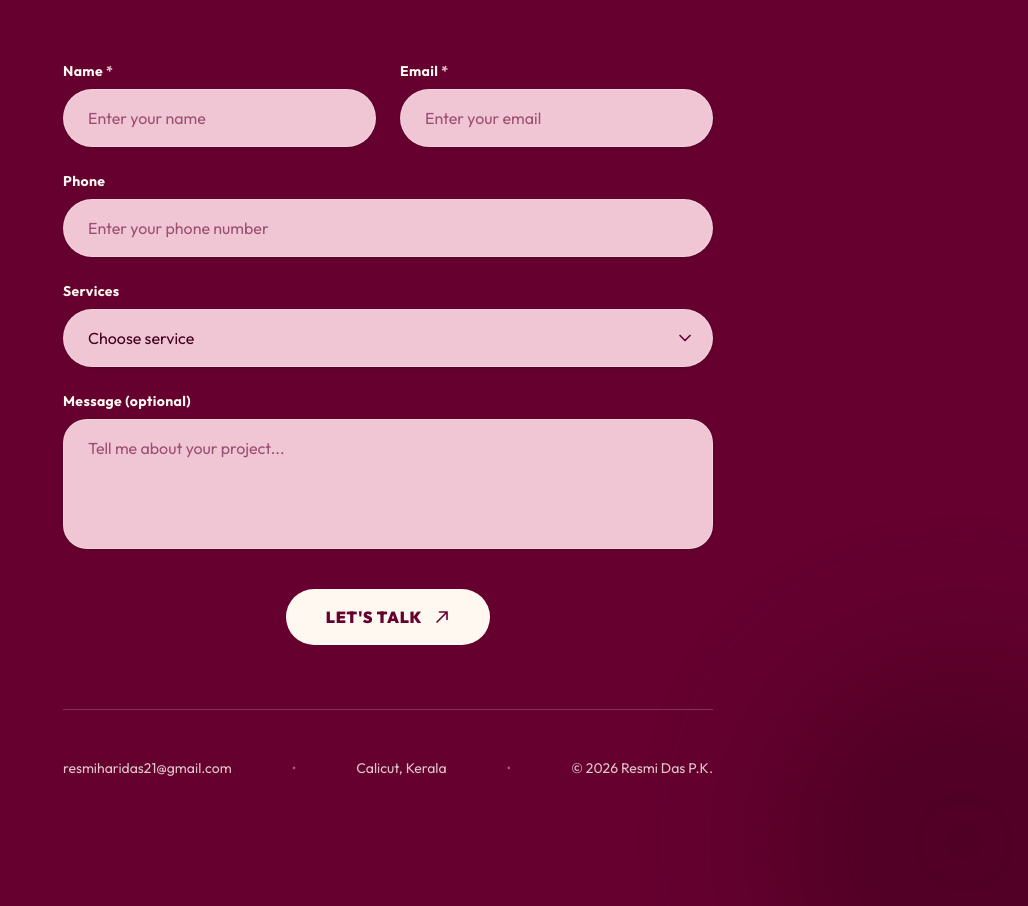
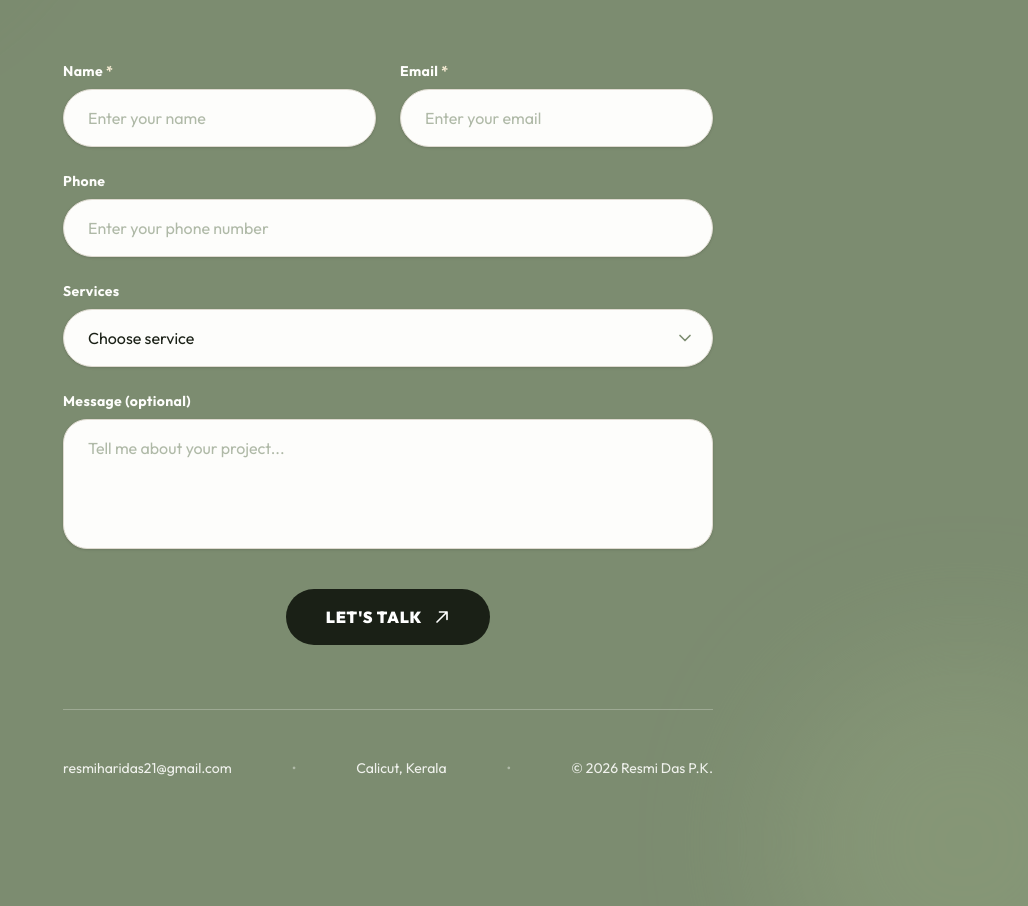
Before and after one commit to PreethiMurugan-20/resmi-portfolio, a website built with Vite: page index.html in a window 1280 px wide. Shown: the part 5242-6148 px from the top of the page, without its empty margins (252-1280 px from the left). Built offline with nearby package versions, Linux system fonts and the light colour scheme; a web font is replaced by a local one.

Commit message:
style: update contact section color palette and form styling in index.html

```diff
--- a/index.html
+++ b/index.html
@@ -637,23 +637,23 @@
 
   <!-- Contact / Let's Connect Section -->
   <section id="contact"
-    class="w-full relative bg-[#65002F] text-[#FFF8F0] py-24 sm:py-28 md:py-32 z-20 overflow-hidden">
+    class="w-full relative bg-[#7C8C70] text-[#FDFDFB] py-24 sm:py-28 md:py-32 z-20 overflow-hidden">
     <!-- Ambient glowing backdrop effects -->
     <div
-      class="absolute -top-32 -left-32 w-96 h-96 bg-[#85003E] rounded-full blur-3xl opacity-40 pointer-events-none -z-0">
+      class="absolute -top-32 -left-32 w-96 h-96 bg-[#637357] rounded-full blur-3xl opacity-50 pointer-events-none -z-0">
     </div>
     <div
-      class="absolute -bottom-32 -right-32 w-96 h-96 bg-[#45001F] rounded-full blur-3xl opacity-60 pointer-events-none -z-0">
+      class="absolute -bottom-32 -right-32 w-96 h-96 bg-[#8FA07D] rounded-full blur-3xl opacity-50 pointer-events-none -z-0">
     </div>
 
     <div class="w-full max-w-[1200px] mx-auto px-6 md:px-12 relative z-10">
 
       <!-- Section Header -->
       <div class="text-center max-w-2xl mx-auto mb-12 sm:mb-16 fade-in-up">
-        <h2 class="text-3xl sm:text-4xl md:text-5xl lg:text-6xl font-black tracking-tight text-[#FFF8F0] mb-4">
+        <h2 class="text-3xl sm:text-4xl md:text-5xl lg:text-6xl font-black tracking-tight text-[#FDFDFB] mb-4">
           Let's Connect!
         </h2>
-        <p class="text-sm sm:text-base md:text-lg text-[#FFF8F0]/80 font-light max-w-lg mx-auto leading-relaxed">
+        <p class="text-sm sm:text-base md:text-lg text-[#F0F5EC] font-light max-w-lg mx-auto leading-relaxed">
           Available for freelance, full-time, and collaboration opportunities.
         </p>
       </div>
@@ -666,43 +666,43 @@
           <div class="grid grid-cols-1 sm:grid-cols-2 gap-5 sm:gap-6">
             <!-- Name Field -->
             <div class="flex flex-col text-left fade-in-up delay-100">
-              <label for="name" class="text-xs sm:text-sm font-bold text-[#FFF8F0] tracking-wide mb-2">
-                Name <span class="text-[#F0C6D5]">*</span>
+              <label for="name" class="text-xs sm:text-sm font-bold text-[#FDFDFB] tracking-wide mb-2">
+                Name <span class="text-[#F7ECD4]">*</span>
               </label>
               <input type="text" id="name" name="name" required placeholder="Enter your name"
-                class="w-full bg-[#F0C6D5] text-[#42001e] placeholder-[#65002F]/60 font-medium px-5 sm:px-6 py-3.5 sm:py-4 rounded-full border border-[#f5d9e3]/60 focus:outline-none focus:ring-2 focus:ring-[#FFF8F0] focus:bg-[#fbf0f4] transition-all duration-200 text-sm sm:text-base shadow-sm" />
-              <span id="name-error" class="hidden text-xs text-[#fde4ec] font-semibold mt-1.5 px-3"></span>
+                class="w-full bg-[#FDFDFB] text-[#1A2016] placeholder-[#7C8C70]/60 font-medium px-5 sm:px-6 py-3.5 sm:py-4 rounded-full border border-[#dedad0] focus:outline-none focus:ring-2 focus:ring-[#1A2016] focus:border-[#1A2016] transition-all duration-200 text-sm sm:text-base shadow-sm" />
+              <span id="name-error" class="hidden text-xs text-amber-200 font-semibold mt-1.5 px-3"></span>
             </div>
 
             <!-- Email Field -->
             <div class="flex flex-col text-left fade-in-up delay-200">
-              <label for="email" class="text-xs sm:text-sm font-bold text-[#FFF8F0] tracking-wide mb-2">
-                Email <span class="text-[#F0C6D5]">*</span>
+              <label for="email" class="text-xs sm:text-sm font-bold text-[#FDFDFB] tracking-wide mb-2">
+                Email <span class="text-[#F7ECD4]">*</span>
               </label>
               <input type="email" id="email" name="email" required placeholder="Enter your email"
-                class="w-full bg-[#F0C6D5] text-[#42001e] placeholder-[#65002F]/60 font-medium px-5 sm:px-6 py-3.5 sm:py-4 rounded-full border border-[#f5d9e3]/60 focus:outline-none focus:ring-2 focus:ring-[#FFF8F0] focus:bg-[#fbf0f4] transition-all duration-200 text-sm sm:text-base shadow-sm" />
-              <span id="email-error" class="hidden text-xs text-[#fde4ec] font-semibold mt-1.5 px-3"></span>
+                class="w-full bg-[#FDFDFB] text-[#1A2016] placeholder-[#7C8C70]/60 font-medium px-5 sm:px-6 py-3.5 sm:py-4 rounded-full border border-[#dedad0] focus:outline-none focus:ring-2 focus:ring-[#1A2016] focus:border-[#1A2016] transition-all duration-200 text-sm sm:text-base shadow-sm" />
+              <span id="email-error" class="hidden text-xs text-amber-200 font-semibold mt-1.5 px-3"></span>
             </div>
           </div>
 
           <!-- Row 2: Phone -->
           <div class="flex flex-col text-left fade-in-up delay-300">
-            <label for="phone" class="text-xs sm:text-sm font-bold text-[#FFF8F0] tracking-wide mb-2">
+            <label for="phone" class="text-xs sm:text-sm font-bold text-[#FDFDFB] tracking-wide mb-2">
               Phone
             </label>
             <input type="tel" id="phone" name="phone" placeholder="Enter your phone number"
-              class="w-full bg-[#F0C6D5] text-[#42001e] placeholder-[#65002F]/60 font-medium px-5 sm:px-6 py-3.5 sm:py-4 rounded-full border border-[#f5d9e3]/60 focus:outline-none focus:ring-2 focus:ring-[#FFF8F0] focus:bg-[#fbf0f4] transition-all duration-200 text-sm sm:text-base shadow-sm" />
+              class="w-full bg-[#FDFDFB] text-[#1A2016] placeholder-[#7C8C70]/60 font-medium px-5 sm:px-6 py-3.5 sm:py-4 rounded-full border border-[#dedad0] focus:outline-none focus:ring-2 focus:ring-[#1A2016] focus:border-[#1A2016] transition-all duration-200 text-sm sm:text-base shadow-sm" />
           </div>
 
           <!-- Row 3: Services Dropdown -->
           <div class="flex flex-col text-left fade-in-up delay-400">
-            <label for="services" class="text-xs sm:text-sm font-bold text-[#FFF8F0] tracking-wide mb-2">
+            <label for="services" class="text-xs sm:text-sm font-bold text-[#FDFDFB] tracking-wide mb-2">
               Services
             </label>
             <div class="relative">
               <select id="services" name="services"
-                class="w-full bg-[#F0C6D5] text-[#42001e] font-medium px-5 sm:px-6 py-3.5 sm:py-4 rounded-full border border-[#f5d9e3]/60 focus:outline-none focus:ring-2 focus:ring-[#FFF8F0] focus:bg-[#fbf0f4] transition-all duration-200 text-sm sm:text-base shadow-sm appearance-none cursor-pointer pr-12">
-                <option value="" disabled selected class="text-[#65002F]/70">Choose service</option>
+                class="w-full bg-[#FDFDFB] text-[#1A2016] font-medium px-5 sm:px-6 py-3.5 sm:py-4 rounded-full border border-[#dedad0] focus:outline-none focus:ring-2 focus:ring-[#1A2016] focus:border-[#1A2016] transition-all duration-200 text-sm sm:text-base shadow-sm appearance-none cursor-pointer pr-12">
+                <option value="" disabled selected class="text-[#7C8C70]/70">Choose service</option>
                 <option value="SEO Optimization">SEO Optimization</option>
                 <option value="Content Writing">Content Writing</option>
                 <option value="Content Strategy">Content Strategy</option>
@@ -711,7 +711,7 @@
                 <option value="Other">Other</option>
               </select>
               <!-- Custom select arrow icon -->
-              <div class="pointer-events-none absolute inset-y-0 right-0 flex items-center px-5 text-[#65002F]">
+              <div class="pointer-events-none absolute inset-y-0 right-0 flex items-center px-5 text-[#7C8C70]">
                 <svg class="w-4 h-4" fill="none" stroke="currentColor" viewBox="0 0 24 24" stroke-width="2.5">
                   <path stroke-linecap="round" stroke-linejoin="round" d="M19.5 8.25l-7.5 7.5-7.5-7.5" />
                 </svg>
@@ -721,11 +721,11 @@
 
           <!-- Row 4: Message (Optional) -->
           <div class="flex flex-col text-left fade-in-up delay-500">
-            <label for="message" class="text-xs sm:text-sm font-bold text-[#FFF8F0] tracking-wide mb-2">
+            <label for="message" class="text-xs sm:text-sm font-bold text-[#FDFDFB] tracking-wide mb-2">
               Message (optional)
             </label>
             <textarea id="message" name="message" rows="4" placeholder="Tell me about your project..."
-              class="w-full bg-[#F0C6D5] text-[#42001e] placeholder-[#65002F]/60 font-medium px-5 sm:px-6 py-4 rounded-3xl border border-[#f5d9e3]/60 focus:outline-none focus:ring-2 focus:ring-[#FFF8F0] focus:bg-[#fbf0f4] transition-all duration-200 text-sm sm:text-base shadow-sm resize-none"></textarea>
+              class="w-full bg-[#FDFDFB] text-[#1A2016] placeholder-[#7C8C70]/60 font-medium px-5 sm:px-6 py-4 rounded-3xl border border-[#dedad0] focus:outline-none focus:ring-2 focus:ring-[#1A2016] focus:border-[#1A2016] transition-all duration-200 text-sm sm:text-base shadow-sm resize-none"></textarea>
           </div>
 
           <!-- Feedback / Notification banner -->
@@ -736,7 +736,7 @@
           <!-- Submit Button Row -->
           <div class="pt-4 flex justify-center fade-in-up delay-600">
             <button type="submit" id="submit-btn"
-              class="group inline-flex items-center justify-center gap-3 bg-[#FFF8F0] hover:bg-[#F0C6D5] text-[#65002F] px-10 py-4 rounded-full text-sm sm:text-base font-extrabold tracking-wider transition-all duration-300 transform hover:-translate-y-1 hover:shadow-[0_12px_28px_rgba(0,0,0,0.3)] active:translate-y-0 cursor-pointer w-full sm:w-auto">
+              class="group inline-flex items-center justify-center gap-3 bg-[#1A2016] hover:bg-[#2A3725] text-white px-10 py-4 rounded-full text-sm sm:text-base font-extrabold tracking-wider transition-all duration-300 transform hover:-translate-y-1 hover:shadow-[0_12px_28px_rgba(26,32,22,0.4)] active:translate-y-0 cursor-pointer w-full sm:w-auto">
               <span>LET'S TALK</span>
               <svg
                 class="w-4 h-4 transform group-hover:translate-x-1 group-hover:-translate-y-1 transition-transform duration-300 stroke-[2.5]"
@@ -749,18 +749,18 @@
       </div>
 
       <!-- Subtle Divider -->
-      <div class="border-t border-[#FFF8F0]/20 max-w-[650px] mx-auto mt-16 mb-12"></div>
+      <div class="border-t border-[#FDFDFB]/25 max-w-[650px] mx-auto mt-16 mb-12"></div>
 
       <!-- Minimal Footer Details -->
       <div
-        class="flex flex-col sm:flex-row items-center justify-between gap-4 max-w-[650px] mx-auto text-xs sm:text-sm text-[#FFF8F0]/80 text-center font-normal">
+        class="flex flex-col sm:flex-row items-center justify-between gap-4 max-w-[650px] mx-auto text-xs sm:text-sm text-[#FDFDFB]/90 text-center font-normal">
         <a href="mailto:resmiharidas21@gmail.com"
-          class="hover:text-[#FFF8F0] hover:underline underline-offset-4 transition-colors font-medium">
+          class="hover:text-white hover:underline underline-offset-4 transition-colors font-medium">
           resmiharidas21@gmail.com
         </a>
-        <span class="hidden sm:inline text-[#FFF8F0]/40">&bull;</span>
+        <span class="hidden sm:inline text-[#FDFDFB]/40">&bull;</span>
         <span>Calicut, Kerala</span>
-        <span class="hidden sm:inline text-[#FFF8F0]/40">&bull;</span>
+        <span class="hidden sm:inline text-[#FDFDFB]/40">&bull;</span>
         <span>&copy; 2026 Resmi Das P.K.</span>
       </div>
 
```
